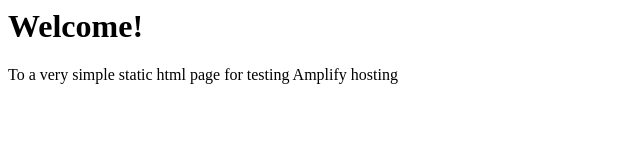
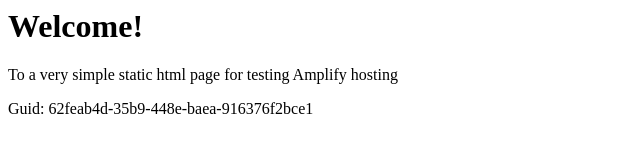
Before and after one commit to aws-aemilia-iad/Github-PR-Commit-Integration-Test-DoNotTouch-Gith-OKSLNVO2-v1-preprod-us-east-1, a website: page src/index.html in a window 1280 px wide. Shown: the whole page, without its empty margins (0-640 px from the left). Drawn offline with Linux system fonts and the light colour scheme.

Commit message:
commit from integ tests

```diff
--- a/src/index.html
+++ b/src/index.html
@@ -1,3 +1,5 @@
+
+
 <html lang="en">
 
 <head>
@@ -10,6 +12,6 @@
 <body>
     <h1>Welcome!</h1>
     <p>To a very simple static html page for testing Amplify hosting</p>
-</body>
+    <p>Guid: 62feab4d-35b9-448e-baea-916376f2bce1</p></body>
 
 </html>
```
